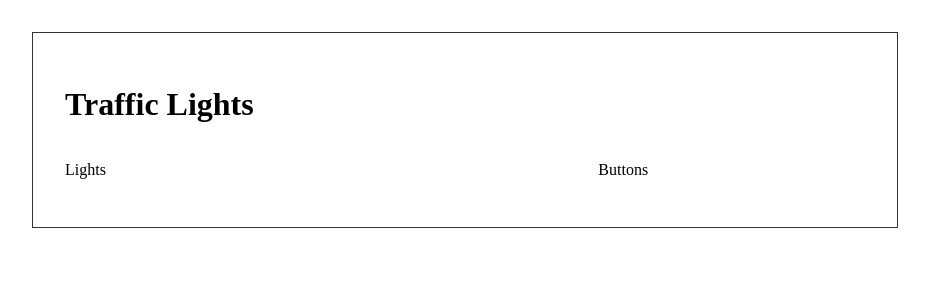
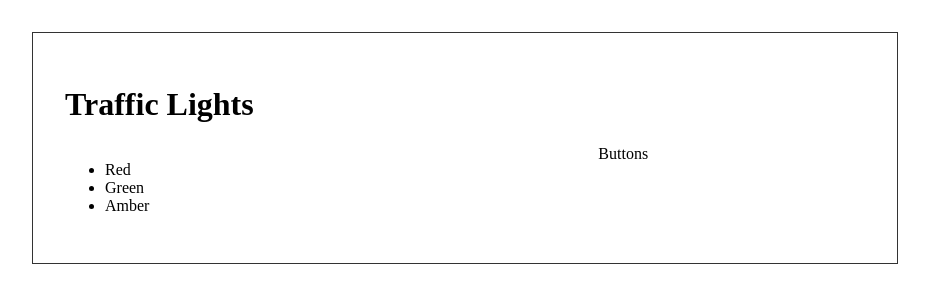
Before and after one commit to danielvanc/traffic-lights, a React (Create React App) app: page / in a window 1280 px wide. Shown: the top 302 px of the page, without its empty margins (175-1104 px from the left). Built offline with nearby package versions, Linux system fonts and the light colour scheme.

Commit message:
Add light data from data source

```diff
--- a/src/App.js
+++ b/src/App.js
@@ -1,4 +1,5 @@
 import React from 'react';
+import TrafficData from '../src/data'
 import AppContainer from './components/container'
 import TrafficPanel from './components/traffic-panel'
 import Lights from './components/lights'
@@ -9,7 +10,7 @@ function App() {
     <AppContainer>
       <h1>Traffic Lights</h1>
       <TrafficPanel>
-        <Lights />
+        <Lights tData={TrafficData} />
       </TrafficPanel>
       <Buttons />
     </AppContainer>
--- a/src/components/Buttons.js
+++ b/src/components/Buttons.js
@@ -3,9 +3,9 @@ import React, { Component } from 'react';
 class Buttons extends Component {
   render() {
     return (
-      <p>
+      <aside>
        Buttons
-      </p>
+      </aside>
     );
   }
 }
--- a/src/components/container.js
+++ b/src/components/container.js
@@ -6,11 +6,9 @@ const AppContainer = styled.div`
   margin: 2em auto;
   max-width: 800px;
   padding: 2em;
-
   display: grid;
   grid-template-columns: 2fr 1fr;
 `
-
 class container extends Component {
   constructor(props) {
     super(props);
--- a/src/components/lights.js
+++ b/src/components/lights.js
@@ -1,12 +1,24 @@
 import React, { Component } from 'react';
+import styled from 'styled-components'
+
+const TrafficLights = styled.ul`
+`
 
 class Lights extends Component {
+
   render() {
+
+    const RenderLights = () => (
+      <TrafficLights className="traffic-lights">
+        {
+          this.props.tData.map(({ color }, index) => <li key={index} data-lightid={index}>{color}</li>)
+        }
+      </TrafficLights>
+    )
+
     return (
-      <p>
-        Lights
-      </p>
-    );
+        this.props.tData.length ? (<RenderLights />) : (<p>No traffic data received</p>)
+    )
   }
 }
 
--- /dev/null
+++ b/src/data.js
@@ -0,0 +1,13 @@
+const TrafficData = [
+  {
+    "color": "Red"
+  },
+  {
+    "color": "Green"
+  },
+  {
+    "color": "Amber"
+  }
+]
+
+export default TrafficData
```
Also changed, not shown: 1 other file (tests, documents, lock files or other folders).
